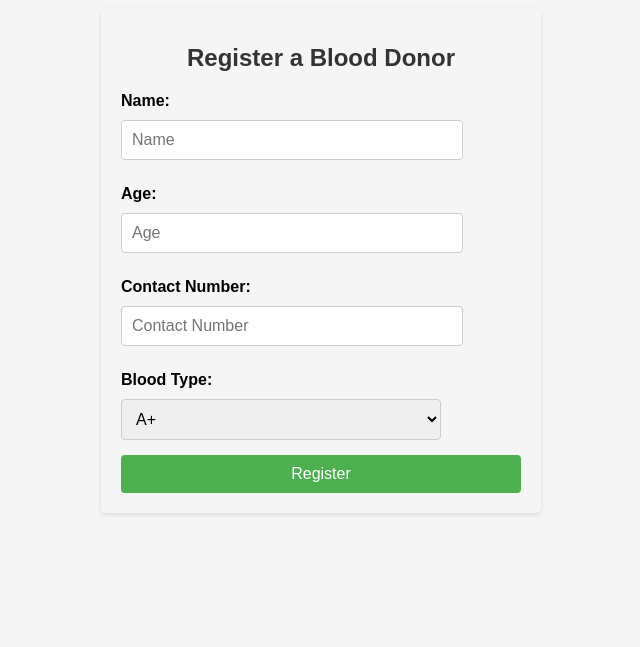
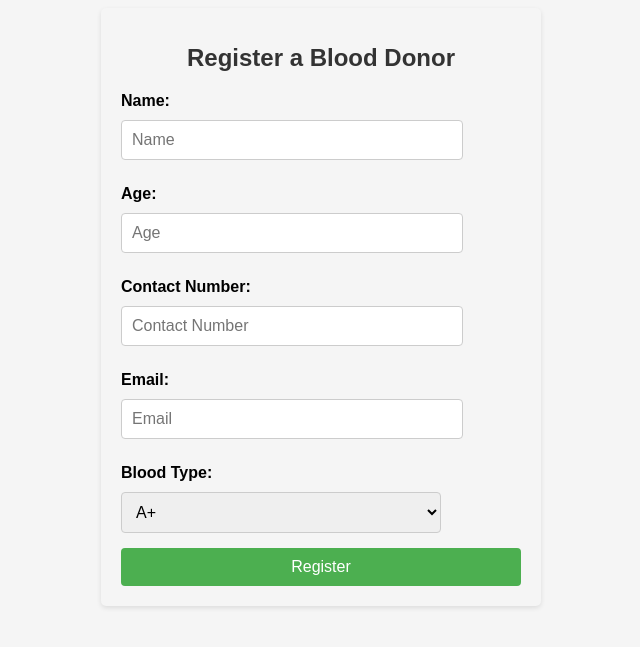
Before and after one commit to Mats100/bdms, a Flask app: page /donor_register in a window 1280 px wide. Shown: the top 647 px of the page, without its empty margins (319-959 px from the left). Run offline with Flask 3, Linux system fonts and the light colour scheme; a user stored in the database is signed in.

Commit message:
email notification added

```diff
--- a/blood_donor_app2/blood_donor_app/app/__init__.py
+++ b/blood_donor_app2/blood_donor_app/app/__init__.py
@@ -1,3 +1,4 @@
+from flask_socketio import SocketIO
 from blood_donor_app2.blood_donor_app.app.database import db
 from blood_donor_app2.blood_donor_app.app.models import Donor, Admin
 from blood_donor_app2.blood_donor_app.app.routes import bp as main_bp
@@ -12,6 +13,7 @@ def create_app():
     app.config['SECRET_KEY'] = 'your-secret-key'
     app.config['SQLALCHEMY_DATABASE_URI'] = 'sqlite:///blood_donor.db'  # Replace with your database URL
     app.config['SQLALCHEMY_TRACK_MODIFICATIONS'] = False
+
     db.init_app(app)
     with app.app_context():
         db.create_all()
@@ -30,10 +32,16 @@ def create_app():
         if admin:
             return admin
 
-        raise ValueError("User not found for the provided user_id.")
-
     app.register_blueprint(main_bp)
     app.register_blueprint(admin_bp, url_prefix='/admin')
     app.register_blueprint(donor_bp, url_prefix='/donor')
 
     return app
+
+
+app = create_app()
+socketio = SocketIO(app)
+
+
+if __name__ == '__main__':
+    socketio.run(app.run(debug=True), allow_unsafe_werkzeug=True)
--- a/blood_donor_app2/blood_donor_app/app/admin.py
+++ b/blood_donor_app2/blood_donor_app/app/admin.py
@@ -3,12 +3,13 @@ from flask import Blueprint, render_template, redirect, url_for, flash, session,
 from flask_login import login_required, logout_user, login_user
 from blood_donor_app2.blood_donor_app.app.forms import RegisterForm, ProfileUpdateForm, PasswordChangeForm, LoginForm
 from blood_donor_app2.blood_donor_app.app import db
+from blood_donor_app2.blood_donor_app.app.mail import send_email
 from blood_donor_app2.blood_donor_app.app.models import Donor, BloodGroup
 from blood_donor_app2.blood_donor_app.app.models import Admin
 from werkzeug.security import generate_password_hash, check_password_hash
 
+bp = Blueprint('admin', __name__)
 
-bp = Blueprint('admin', __name__)
 
 @bp.route('/dashboard')
 @login_required
@@ -45,17 +46,20 @@ def register_admin():
             name=form.name.data,
             age=form.age.data,
             contact_number=form.contact_number.data,
+            email=form.email.data,
             address=form.address.data,
             username=form.username.data,
             password=generate_password_hash(form.password.data)
         )
         db.session.add(admin)
+        send_email("Subject", "registered", "railpower15@gmail.com")
         db.session.commit()
         return redirect(url_for('admin.login'))
     if request.method == "POST":
         session.pop('_flashes', None)
 
     return render_template('admin/register.html', form=form)
+
 
 @bp.route('/login', methods=['GET', 'POST'])
 def login():
--- a/blood_donor_app2/blood_donor_app/app/forms.py
+++ b/blood_donor_app2/blood_donor_app/app/forms.py
@@ -24,6 +24,7 @@ class RegisterForm(FlaskForm):
     age = IntegerField('Age', validators=[DataRequired()])
     contact_number = StringField('Contact Number', validators=[DataRequired(), PhoneValidator()])
     address = StringField('Address', validators=[DataRequired()])
+    email = StringField('Email Address', validators=[Email()])
     username = StringField('Username', validators=[DataRequired(), Length(min=3, max=10)])
     password = StringField('Password', validators=[DataRequired(), Length(min=8)])
     submit = SubmitField('Register')
@@ -58,6 +59,7 @@ class DonorRegistrationForm(FlaskForm):
     name = StringField('Name', validators=[DataRequired()])
     age = IntegerField('Age', validators=[DataRequired()])
     contact_number = StringField('Contact Number', validators=[DataRequired(), PhoneValidator()])
+    email = StringField('Email', validators=[Email()])
     blood_type = SelectField('Blood Type',
                              choices=[('A+', 'A+'), ('A-', 'A-'), ('B+', 'B+'), ('B-', 'B-'), ('O+', 'O+'),
                                       ('O-', 'O-'), ('AB+', 'AB+'), ('AB-', 'AB-')], validators=[DataRequired()])
@@ -140,3 +142,7 @@ class DonorProfileUpdateForm(FlaskForm):
     contact_number = StringField('Contact Number', validators=[DataRequired(), PhoneValidator()])
     address = StringField('Address', validators=[DataRequired()])
     submit = SubmitField('Update')
+
+
+# class CreateCompaign(FlaskForm):
+#
--- a/blood_donor_app2/blood_donor_app/app/models.py
+++ b/blood_donor_app2/blood_donor_app/app/models.py
@@ -10,6 +10,7 @@ class Admin(db.Model,UserMixin):
     name = db.Column(db.String(100), nullable=False)
     age = db.Column(db.Integer, nullable=False)
     contact_number = db.Column(db.String(20), nullable=False)
+    email = db.Column(db.String(20), nullable=False)
     address = db.Column(db.String(200), nullable=False)
     username = db.Column(db.String(50), unique=True, nullable=False)
     password = db.Column(db.String(100), nullable=False)
@@ -22,7 +23,7 @@ class Donor(db.Model,UserMixin):
     name = db.Column(db.String(100), nullable=False)
     address = db.Column(db.String(200), nullable=True)
     contact_number = db.Column(db.String(20), nullable=False)
-    email = db.Column(db.String(100), unique=True, nullable=True)
+    email = db.Column(db.String(100), unique=True, nullable=False)
     username = db.Column(db.String(50), unique=True)
     password = db.Column(db.String(100), nullable=True)
     gender = db.Column(db.String(10), nullable=True)
--- a/blood_donor_app2/blood_donor_app/app/routes.py
+++ b/blood_donor_app2/blood_donor_app/app/routes.py
@@ -1,36 +1,34 @@
 from flask import Blueprint, render_template, redirect, url_for, flash, request
 from flask_login import login_required
-
+from blood_donor_app2.blood_donor_app.app import db
 from blood_donor_app2.blood_donor_app.app.forms import DonorRegistrationForm, DonorSearchForm, DonorDeleteForm, \
     DonorUpdateForm, BloodGroupForm
 from blood_donor_app2.blood_donor_app.app.models import Donor, BloodGroup
-from blood_donor_app2.blood_donor_app.app import db
+from blood_donor_app2.blood_donor_app.app.mail import send_email
 
 bp = Blueprint('main', __name__)
+
+LOW_BLOOD_GROUP_THRESHOLD = 5
 
 
 @bp.route('/')
 def home():
     return redirect(url_for('donor.login'))
 
+# @bp.route('/campaign',methods=['GET', 'POST'])
+# @login_required
+# def campaign():
 
 @bp.route('/donor_register', methods=['GET', 'POST'])
 @login_required
 def donor_register():
     form = DonorRegistrationForm()
-    LOW_BLOOD_GROUP_THRESHOLD = 5
-
     if form.validate_on_submit():
         donor = Donor(name=form.name.data, age=form.age.data, contact_number=form.contact_number.data,
                       blood_type=form.blood_type.data)
         db.session.add(donor)
         db.session.commit()
         flash('Donor registered successfully!', 'success')
-
-        blood_group = BloodGroup.query.filter_by(group=form.blood_type.data).first()
-        if blood_group and blood_group.quantity <= LOW_BLOOD_GROUP_THRESHOLD:
-            flash(f'Alert: Low quantity of {blood_group.group} blood group!')
-
         return redirect(url_for('admin.dashboard', donor_id=donor.id))
 
     return render_template('donor/register.html', form=form, LOW_BLOOD_GROUP_THRESHOLD=LOW_BLOOD_GROUP_THRESHOLD)
@@ -128,6 +126,11 @@ def blood_group():
             db.session.add(blood_group)
             db.session.commit()
 
+        blood_group = BloodGroup.query.filter_by(group=form.group.data).first()
+        if blood_group and blood_group.quantity <= LOW_BLOOD_GROUP_THRESHOLD:
+            donor_emails = Donor.query.with_entities(Donor.email).filter(Donor.email != None).all()
+            donor_emails = [email for email, in donor_emails]
+            send_email("Subject", f"Alert: Low quantity of {blood_group.group}blood group", donor_emails)
         return redirect(url_for('main.blood_group'))
 
     blood_groups = BloodGroup.query.all()
@@ -149,6 +152,10 @@ def edit_blood_group(blood_group_id):
         blood_group.group = form.group.data
         blood_group.quantity = form.quantity.data
         db.session.commit()
+        if blood_group and blood_group.quantity <= LOW_BLOOD_GROUP_THRESHOLD:
+            donor_emails = Donor.query.with_entities(Donor.email).filter(Donor.email != None).all()
+            donor_emails = [email for email, in donor_emails]
+            send_email("Subject", f"Alert: Low quantity of {blood_group.group}blood group", donor_emails)
         return redirect(url_for('main.blood_group'))
 
     return render_template('donor/edit_bloodgroup.html', form=form, blood_group_id=blood_group.id)
--- a/blood_donor_app2/blood_donor_app/app/templates/donor/register.html
+++ b/blood_donor_app2/blood_donor_app/app/templates/donor/register.html
@@ -33,6 +33,15 @@
     }
 
     input[type="text"],
+    select {
+        width: 80%;
+        padding: 10px;
+        font-size: 16px;
+        margin-bottom: 15px;
+        border: 1px solid #ccc;
+        border-radius: 4px;
+    }
+    input[type="email"],
     select {
         width: 80%;
         padding: 10px;
@@ -99,6 +108,12 @@
                     <input type="tel" name="contact_number" placeholder="Contact Number" required>
                 </label>
             </div>
+               <div>
+                <label for="email">Email:</label>
+                <label>
+                    <input type="email" name="email" placeholder="Email" required>
+                </label>
+            </div>
             <div>
                 <label for="blood_type">Blood Type:</label>
                 {{ form.blood_type }}
```
Also changed, not shown: blood_donor_app2/blood_donor_app/app/donor.py (+6 -2 lines), blood_donor_app2/blood_donor_app/app/mail.py (added, +21 -0 lines), blood_donor_app2/blood_donor_app/app/templates/admin/register.html (+15 -0 lines), blood_donor_app2/blood_donor_app/app/templates/base.html (+4 -4 lines), blood_donor_app2/blood_donor_app/run.py (+11 -7 lines), blood_donor_app2/blood_donor_app/app/instance/blood_donor.db (added), blood_donor_app2/blood_donor_app/instance/blood_donor.db (deleted), instance/blood_donor.db (added), 1 other file.
